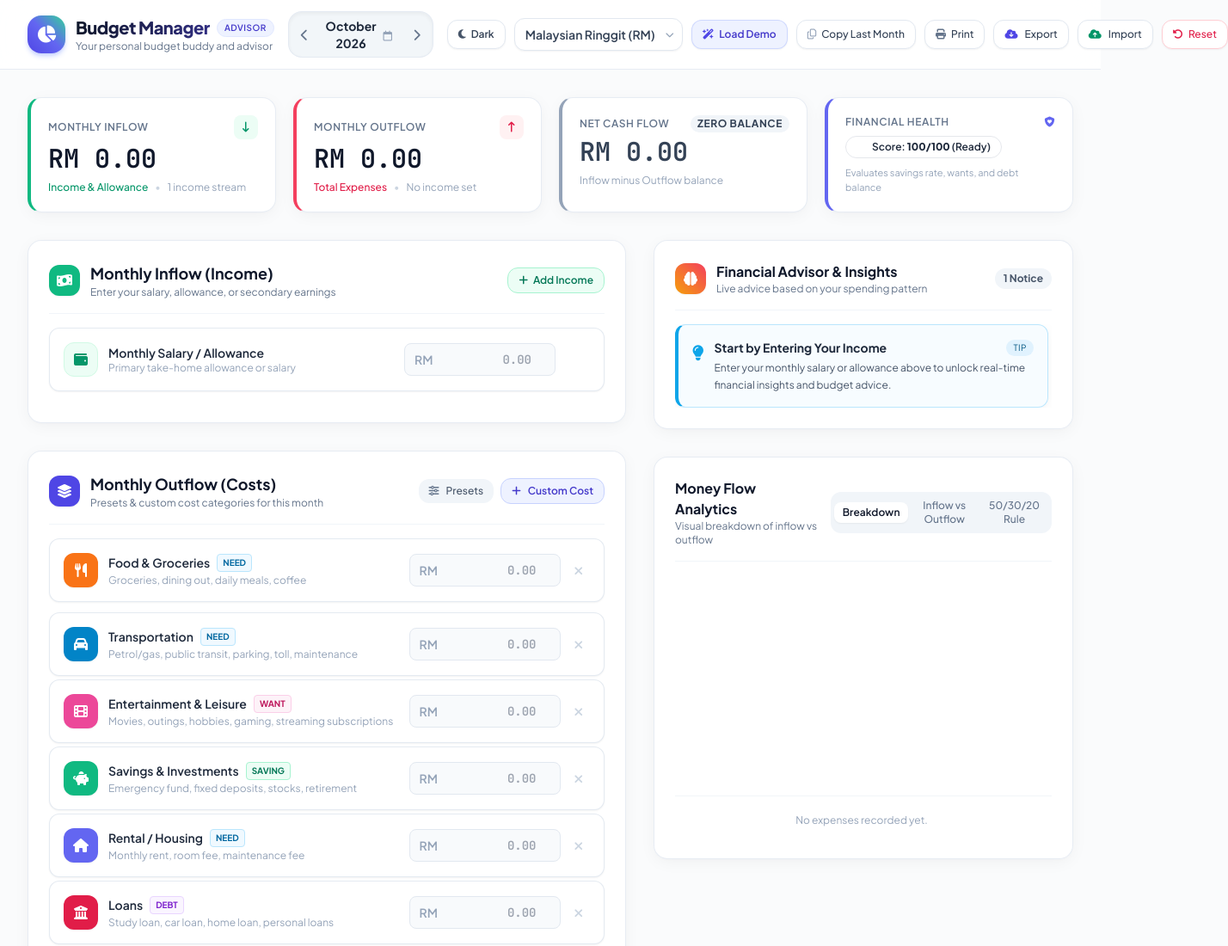
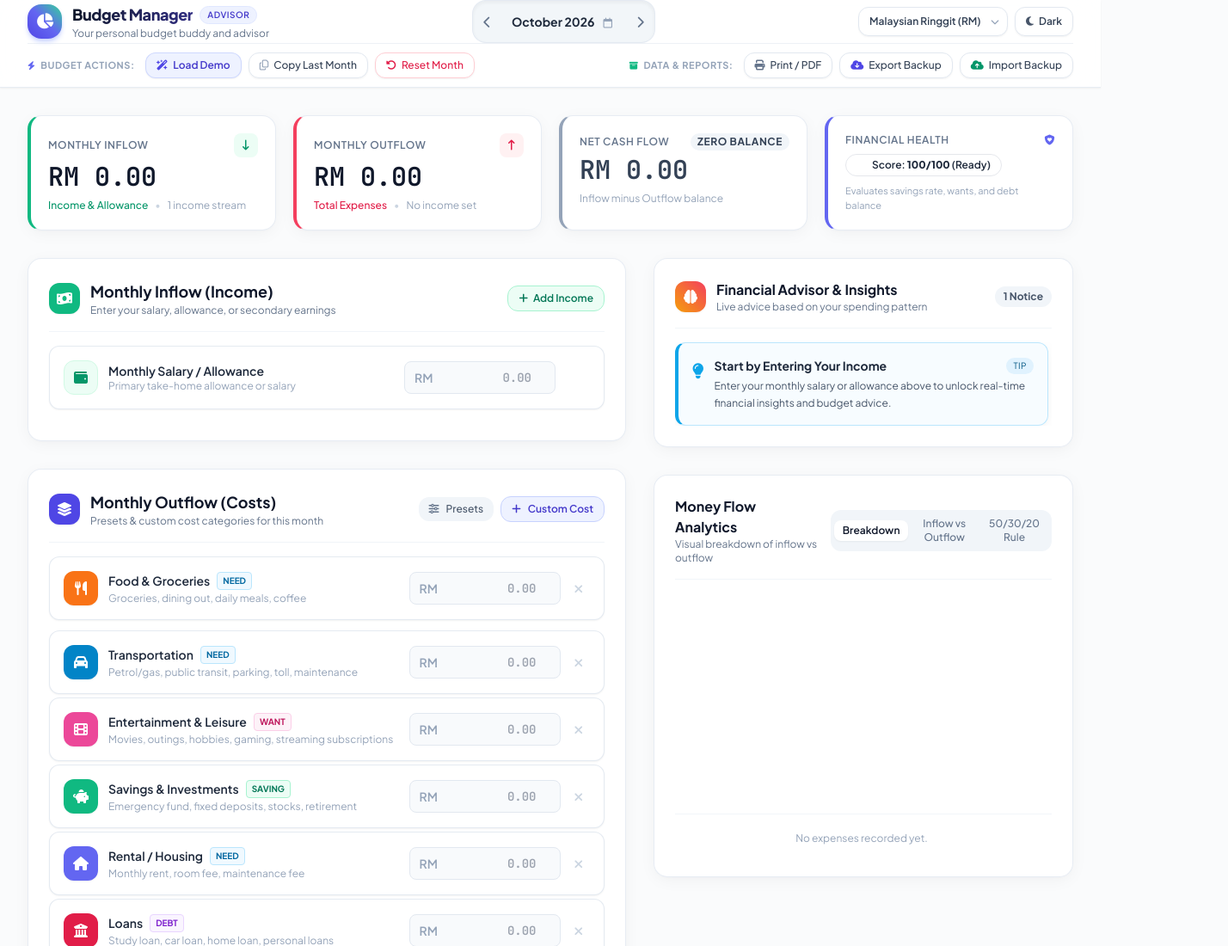
Before and after one commit to henyu0112/budget-calculator, a website: page index.html in a window 1280 px wide. Shown: the top 1100 px of the page at 86% size, 1428 px wide, since content can reach past the window. Drawn offline with nearby package versions, Linux system fonts and the light colour scheme.

Commit message:
Organize top navigation into a clean 2-row layout with categorized budget actions and data reports

```diff
--- a/index.html
+++ b/index.html
@@ -39,31 +39,33 @@
 <body class="min-h-screen bg-slate-50/70 dark:bg-[#090d16] text-slate-800 dark:text-slate-100 flex flex-col justify-between transition-colors duration-300">
 
   <!-- TOP NAVIGATION HEADER -->
-  <header class="sticky top-0 z-30 glass-header">
+  <header class="sticky top-0 z-30 glass-header border-b border-slate-200/80 dark:border-slate-800 shadow-sm">
     <div class="max-w-7xl mx-auto px-4 sm:px-6 lg:px-8">
-      <div class="flex items-center justify-between h-16 sm:h-20 gap-3 sm:gap-4">
+
+      <!-- ROW 1: BRAND, MONTH SELECTOR, & PREFERENCES -->
+      <div class="flex flex-col md:flex-row items-center justify-between py-3 md:py-0 md:h-18 gap-3 md:gap-4">
 
         <!-- App Logo & Title -->
-        <div class="flex items-center space-x-3 shrink-0">
-          <div class="w-10 h-10 sm:w-11 sm:h-11 rounded-2xl bg-gradient-to-tr from-indigo-600 via-indigo-500 to-emerald-400 flex items-center justify-center text-white shadow-md shadow-indigo-200 dark:shadow-none">
-            <i class="fa-solid fa-chart-pie text-lg sm:text-xl"></i>
+        <div class="flex items-center space-x-3 shrink-0 self-start md:self-auto">
+          <div class="w-10 h-10 rounded-2xl bg-gradient-to-tr from-indigo-600 via-indigo-500 to-emerald-400 flex items-center justify-center text-white shadow-md shadow-indigo-200 dark:shadow-none">
+            <i class="fa-solid fa-chart-pie text-lg"></i>
           </div>
           <div>
             <div class="flex items-center space-x-2">
-              <span class="text-lg sm:text-xl font-extrabold tracking-tight bg-gradient-to-r from-slate-900 to-indigo-900 dark:from-white dark:to-indigo-300 bg-clip-text text-transparent">Budget Manager</span>
+              <span class="text-lg font-extrabold tracking-tight bg-gradient-to-r from-slate-900 to-indigo-900 dark:from-white dark:to-indigo-300 bg-clip-text text-transparent">Budget Manager</span>
               <span class="text-[10px] font-semibold tracking-wider uppercase px-2 py-0.5 rounded-full bg-indigo-50 dark:bg-indigo-950/80 text-indigo-700 dark:text-indigo-300 border border-indigo-100 dark:border-indigo-800">Advisor</span>
             </div>
             <p class="text-xs text-slate-500 dark:text-slate-400 hidden sm:block">Your personal budget buddy and advisor</p>
           </div>
         </div>
 
-        <!-- Month Navigation Switcher -->
-        <div id="monthSelectorContainer" class="flex items-center bg-slate-100/90 dark:bg-slate-800/90 p-1 sm:p-1.5 rounded-2xl border border-slate-200/80 dark:border-slate-700/80 shadow-inner">
+        <!-- Month Navigation Switcher (Prominently Centered) -->
+        <div id="monthSelectorContainer" class="flex items-center bg-slate-100/90 dark:bg-slate-800/90 p-1 rounded-2xl border border-slate-200/80 dark:border-slate-700/80 shadow-inner">
           <button id="prevMonthBtn" type="button" class="p-1.5 sm:p-2 text-slate-500 dark:text-slate-400 hover:text-slate-900 dark:hover:text-white hover:bg-white dark:hover:bg-slate-700 rounded-xl transition-all shadow-none hover:shadow-sm" title="Previous Month">
             <i class="fa-solid fa-chevron-left text-xs sm:text-sm"></i>
           </button>
 
-          <div class="flex items-center space-x-1 px-2 sm:px-3 text-center cursor-pointer group">
+          <div class="flex items-center space-x-1.5 px-3 sm:px-4 text-center cursor-pointer group">
             <span id="currentMonthDisplay" class="text-xs sm:text-sm font-bold text-slate-800 dark:text-slate-100 group-hover:text-indigo-600 dark:group-hover:text-indigo-400 transition-colors select-none">October 2026</span>
             <button id="openDatePickerBtn" type="button" class="p-1 text-slate-400 hover:text-indigo-600 dark:hover:text-indigo-400 transition-colors" title="Pick from calendar">
               <i class="fa-regular fa-calendar text-xs"></i>
@@ -76,62 +78,82 @@
           </button>
         </div>
 
-        <!-- Right Action Tools -->
-        <div class="flex items-center space-x-1.5 sm:space-x-2.5 shrink-0">
-
-          <!-- Dark Mode Toggle Button -->
-          <button id="themeToggleBtn" type="button" class="inline-flex items-center space-x-1.5 px-2.5 sm:px-3 py-2 text-xs font-semibold rounded-xl bg-white dark:bg-slate-800 text-slate-700 dark:text-slate-200 hover:bg-slate-50 dark:hover:bg-slate-700 border border-slate-200 dark:border-slate-700 shadow-sm transition-all" title="Toggle dark mode / night theme">
-            <i id="themeToggleIcon" class="fa-solid fa-moon text-slate-600 dark:text-amber-400"></i>
-            <span id="themeToggleText" class="hidden md:inline">Dark</span>
-          </button>
+        <!-- Right Quick Controls: Currency & Dark Mode -->
+        <div class="flex items-center space-x-2 shrink-0 self-end md:self-auto">
 
           <!-- Currency Selector -->
           <div class="relative">
-            <select id="currencySelector" class="appearance-none bg-white dark:bg-slate-800 text-xs sm:text-sm font-semibold text-slate-700 dark:text-slate-200 pl-3 pr-7 py-2 rounded-xl border border-slate-200 dark:border-slate-700 shadow-sm hover:border-slate-300 dark:hover:border-slate-600 focus:border-indigo-500 transition-all cursor-pointer">
+            <select id="currencySelector" class="appearance-none bg-white dark:bg-slate-800 text-xs font-semibold text-slate-700 dark:text-slate-200 pl-3 pr-7 py-2 rounded-xl border border-slate-200 dark:border-slate-700 shadow-sm hover:border-slate-300 dark:hover:border-slate-600 focus:border-indigo-500 transition-all cursor-pointer">
               <!-- Dynamically populated with RM default -->
             </select>
             <i class="fa-solid fa-chevron-down absolute right-2.5 top-1/2 -translate-y-1/2 text-slate-400 dark:text-slate-500 text-[10px] pointer-events-none"></i>
           </div>
 
-          <!-- Quick Action: Demo Data -->
-          <button id="loadDemoBtn" type="button" class="hidden md:inline-flex items-center space-x-1.5 px-3 py-2 text-xs font-semibold rounded-xl bg-indigo-50 dark:bg-indigo-950/80 text-indigo-700 dark:text-indigo-300 hover:bg-indigo-100 dark:hover:bg-indigo-900 border border-indigo-200/80 dark:border-indigo-800 transition-all shadow-sm" title="Pre-fill with realistic budget example">
-            <i class="fa-solid fa-wand-magic-sparkles text-indigo-600 dark:text-indigo-400"></i>
+          <!-- Dark Mode Toggle Button -->
+          <button id="themeToggleBtn" type="button" class="inline-flex items-center space-x-1.5 px-3 py-2 text-xs font-semibold rounded-xl bg-white dark:bg-slate-800 text-slate-700 dark:text-slate-200 hover:bg-slate-50 dark:hover:bg-slate-700 border border-slate-200 dark:border-slate-700 shadow-sm transition-all" title="Toggle dark mode / night theme">
+            <i id="themeToggleIcon" class="fa-solid fa-moon text-slate-600 dark:text-amber-400"></i>
+            <span id="themeToggleText">Dark</span>
+          </button>
+
+        </div>
+      </div>
+
+      <!-- ROW 2: CATEGORIZED TOOLBAR (BUDGET ACTIONS & DATA REPORTS) -->
+      <div class="py-2.5 border-t border-slate-200/60 dark:border-slate-800/80 flex flex-wrap items-center justify-between gap-3 text-xs">
+
+        <!-- Category 1: Monthly Budget Actions -->
+        <div class="flex items-center space-x-2 flex-wrap gap-y-1.5">
+          <span class="text-[11px] font-bold uppercase tracking-wider text-slate-400 dark:text-slate-500 flex items-center mr-1">
+            <i class="fa-solid fa-bolt text-indigo-500 mr-1.5 text-[10px]"></i> Budget Actions:
+          </span>
+
+          <!-- Load Demo -->
+          <button id="loadDemoBtn" type="button" class="inline-flex items-center space-x-1.5 px-3 py-1.5 font-semibold rounded-xl bg-indigo-50 dark:bg-indigo-950/80 text-indigo-700 dark:text-indigo-300 hover:bg-indigo-100 dark:hover:bg-indigo-900 border border-indigo-200/80 dark:border-indigo-800 transition-all shadow-sm" title="Pre-fill with realistic budget example">
+            <i class="fa-solid fa-wand-magic-sparkles text-indigo-600 dark:text-indigo-400 text-xs"></i>
             <span>Load Demo</span>
           </button>
 
           <!-- Copy Prev Month -->
-          <button id="copyPrevMonthBtn" type="button" class="hidden lg:inline-flex items-center space-x-1.5 px-3 py-2 text-xs font-medium rounded-xl bg-white dark:bg-slate-800 text-slate-700 dark:text-slate-200 hover:bg-slate-50 dark:hover:bg-slate-700 border border-slate-200 dark:border-slate-700 transition-all shadow-sm" title="Copy categories and amounts from previous month">
-            <i class="fa-regular fa-copy text-slate-400"></i>
+          <button id="copyPrevMonthBtn" type="button" class="inline-flex items-center space-x-1.5 px-3 py-1.5 font-medium rounded-xl bg-white dark:bg-slate-800 text-slate-700 dark:text-slate-200 hover:bg-slate-50 dark:hover:bg-slate-700 border border-slate-200 dark:border-slate-700 transition-all shadow-sm" title="Copy categories and amounts from previous month">
+            <i class="fa-regular fa-copy text-slate-400 text-xs"></i>
             <span>Copy Last Month</span>
           </button>
 
+          <!-- Reset Month -->
+          <button id="resetMonthBtn" type="button" class="inline-flex items-center space-x-1.5 px-3 py-1.5 font-medium rounded-xl bg-white dark:bg-slate-800 text-rose-600 dark:text-rose-400 hover:bg-rose-50 dark:hover:bg-rose-950/40 border border-rose-200 dark:border-rose-900/60 transition-all shadow-sm" title="Reset this month">
+            <i class="fa-solid fa-rotate-left text-xs"></i>
+            <span>Reset Month</span>
+          </button>
+        </div>
+
+        <!-- Category 2: Data, Backup & Reports (Separated into its own category) -->
+        <div class="flex items-center space-x-2 flex-wrap gap-y-1.5">
+          <span class="text-[11px] font-bold uppercase tracking-wider text-slate-400 dark:text-slate-500 flex items-center mr-1">
+            <i class="fa-solid fa-box-archive text-emerald-500 mr-1.5 text-[10px]"></i> Data & Reports:
+          </span>
+
           <!-- Print / PDF -->
-          <button id="printReportBtn" type="button" class="p-2 sm:px-3 sm:py-2 text-xs font-medium rounded-xl bg-white dark:bg-slate-800 text-slate-700 dark:text-slate-200 hover:bg-slate-50 dark:hover:bg-slate-700 border border-slate-200 dark:border-slate-700 transition-all shadow-sm" title="Print / Save PDF Report">
-            <i class="fa-solid fa-print sm:mr-1 text-slate-500 dark:text-slate-400"></i>
-            <span class="hidden sm:inline">Print</span>
+          <button id="printReportBtn" type="button" class="inline-flex items-center space-x-1.5 px-3 py-1.5 font-medium rounded-xl bg-white dark:bg-slate-800 text-slate-700 dark:text-slate-200 hover:bg-slate-50 dark:hover:bg-slate-700 border border-slate-200 dark:border-slate-700 transition-all shadow-sm" title="Print / Save PDF Report">
+            <i class="fa-solid fa-print text-slate-500 dark:text-slate-400 text-xs"></i>
+            <span>Print / PDF</span>
           </button>
 
           <!-- Export Data (Backup) -->
-          <button id="exportDataBtn" type="button" class="p-2 sm:px-3 sm:py-2 text-xs font-medium rounded-xl bg-white dark:bg-slate-800 text-slate-700 dark:text-slate-200 hover:bg-slate-50 dark:hover:bg-slate-700 border border-slate-200 dark:border-slate-700 transition-all shadow-sm flex items-center space-x-1" title="Export all budget records to a backup file">
-            <i class="fa-solid fa-cloud-arrow-down text-indigo-600 dark:text-indigo-400 sm:mr-1"></i>
-            <span class="hidden sm:inline">Export</span>
+          <button id="exportDataBtn" type="button" class="inline-flex items-center space-x-1.5 px-3 py-1.5 font-medium rounded-xl bg-white dark:bg-slate-800 text-slate-700 dark:text-slate-200 hover:bg-slate-50 dark:hover:bg-slate-700 border border-slate-200 dark:border-slate-700 transition-all shadow-sm" title="Export all budget records to a backup file">
+            <i class="fa-solid fa-cloud-arrow-down text-indigo-600 dark:text-indigo-400 text-xs"></i>
+            <span>Export Backup</span>
           </button>
 
           <!-- Import Data (Restore) -->
-          <button id="importDataBtn" type="button" class="p-2 sm:px-3 sm:py-2 text-xs font-medium rounded-xl bg-white dark:bg-slate-800 text-slate-700 dark:text-slate-200 hover:bg-slate-50 dark:hover:bg-slate-700 border border-slate-200 dark:border-slate-700 transition-all shadow-sm flex items-center space-x-1" title="Import / restore budget records from a backup file">
-            <i class="fa-solid fa-cloud-arrow-up text-emerald-600 dark:text-emerald-400 sm:mr-1"></i>
-            <span class="hidden sm:inline">Import</span>
+          <button id="importDataBtn" type="button" class="inline-flex items-center space-x-1.5 px-3 py-1.5 font-medium rounded-xl bg-white dark:bg-slate-800 text-slate-700 dark:text-slate-200 hover:bg-slate-50 dark:hover:bg-slate-700 border border-slate-200 dark:border-slate-700 transition-all shadow-sm" title="Import / restore budget records from a backup file">
+            <i class="fa-solid fa-cloud-arrow-up text-emerald-600 dark:text-emerald-400 text-xs"></i>
+            <span>Import Backup</span>
           </button>
           <input type="file" id="importFileInput" accept=".json,application/json" class="sr-only">
+        </div>
 
-          <!-- Reset Month -->
-          <button id="resetMonthBtn" type="button" class="p-2 sm:px-3 sm:py-2 text-xs font-medium rounded-xl bg-white dark:bg-slate-800 text-rose-600 dark:text-rose-400 hover:bg-rose-50 dark:hover:bg-rose-950/40 border border-rose-200 dark:border-rose-900/60 transition-all shadow-sm" title="Reset this month">
-            <i class="fa-solid fa-rotate-left sm:mr-1"></i>
-            <span class="hidden sm:inline">Reset</span>
-          </button>
+      </div>
 
-        </div>
-      </div>
     </div>
   </header>
 
```
